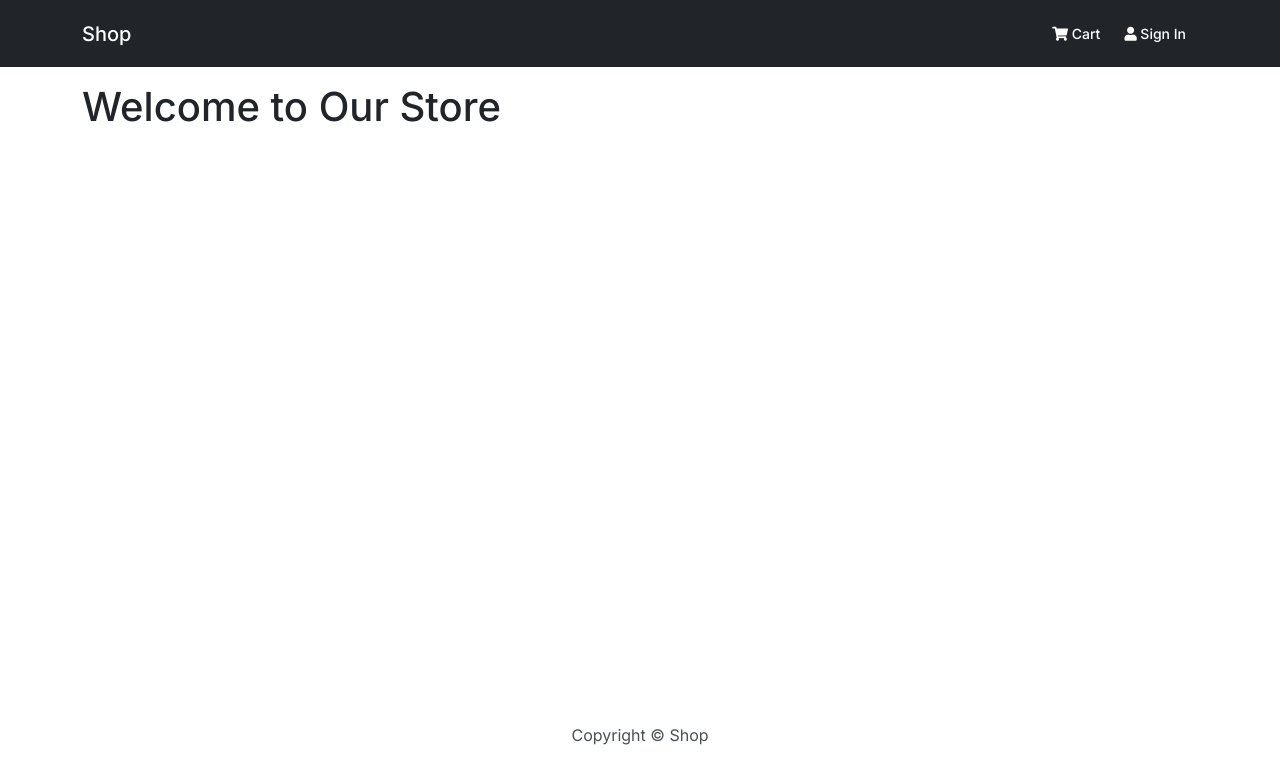
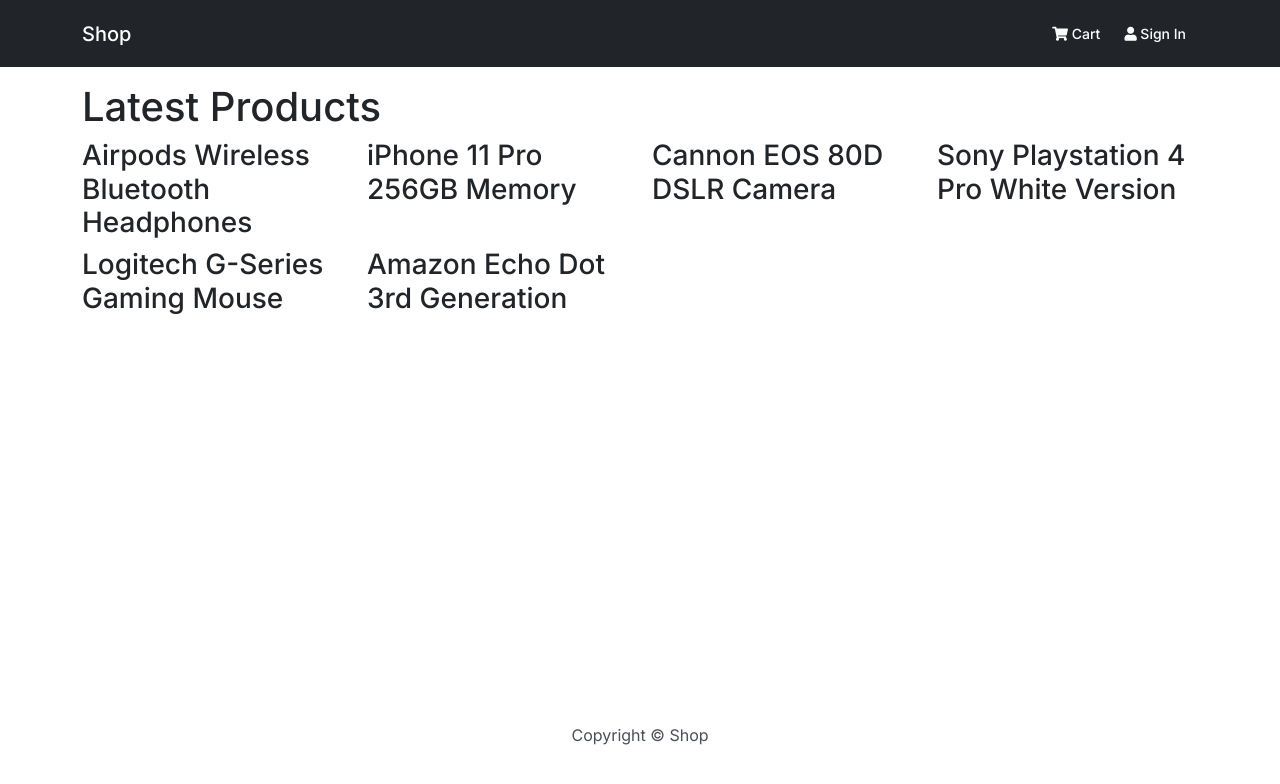
Before and after one commit to faridamuss/pretty-petal-store, a React (Create React App) app in the folder frontend/: page / in a window 1280 px wide. Shown: the top 784 px of the page. Built offline with nearby package versions, Linux system fonts and the light colour scheme.

Commit message:
Import screen folder to app.js

```diff
--- a/frontend/src/App.js
+++ b/frontend/src/App.js
@@ -2,19 +2,17 @@ import React from 'react';
 import {Container} from 'react-bootstrap'
 import Header from './components/Header'
 import Footer from './components/Footer'
+import HomeScreen from './screens/HomeScreen'
 
 const App = () => {
   return (
     <>
   <Header/>
-
   <main className= 'py-3'>
     <Container>
-      <h1>Welcome to Our Store</h1>
+      <HomeScreen/>
     </Container>
-
   </main>
-
   <Footer/>
     </>
   );
--- /dev/null
+++ b/frontend/src/screens/HomeScreen.js
@@ -0,0 +1,20 @@
+import React from 'react'
+import { Row, Col } from 'react-bootstrap'
+import products from '../products'
+
+const HomeScreen = () => {
+    return (
+        <>
+           <h1>Latest Products</h1>
+           <Row>
+               {products.map(product => (
+                   <Col sm={12} md={6} lg={4} xl={3}>
+                   <h3>{product.name}</h3>
+                   </Col>
+               ))}
+           </Row>
+        </>
+    )
+}
+
+export default HomeScreen
```
